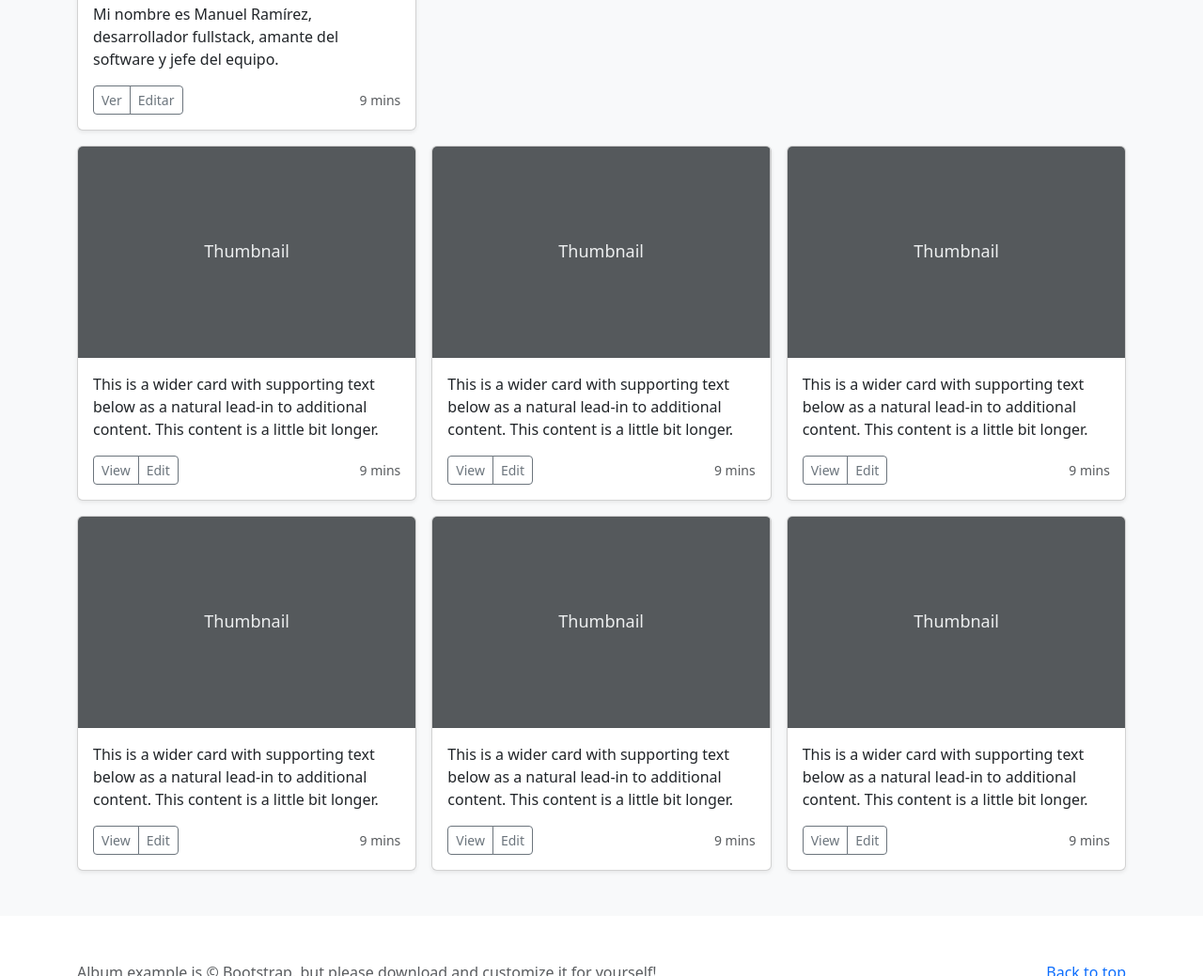
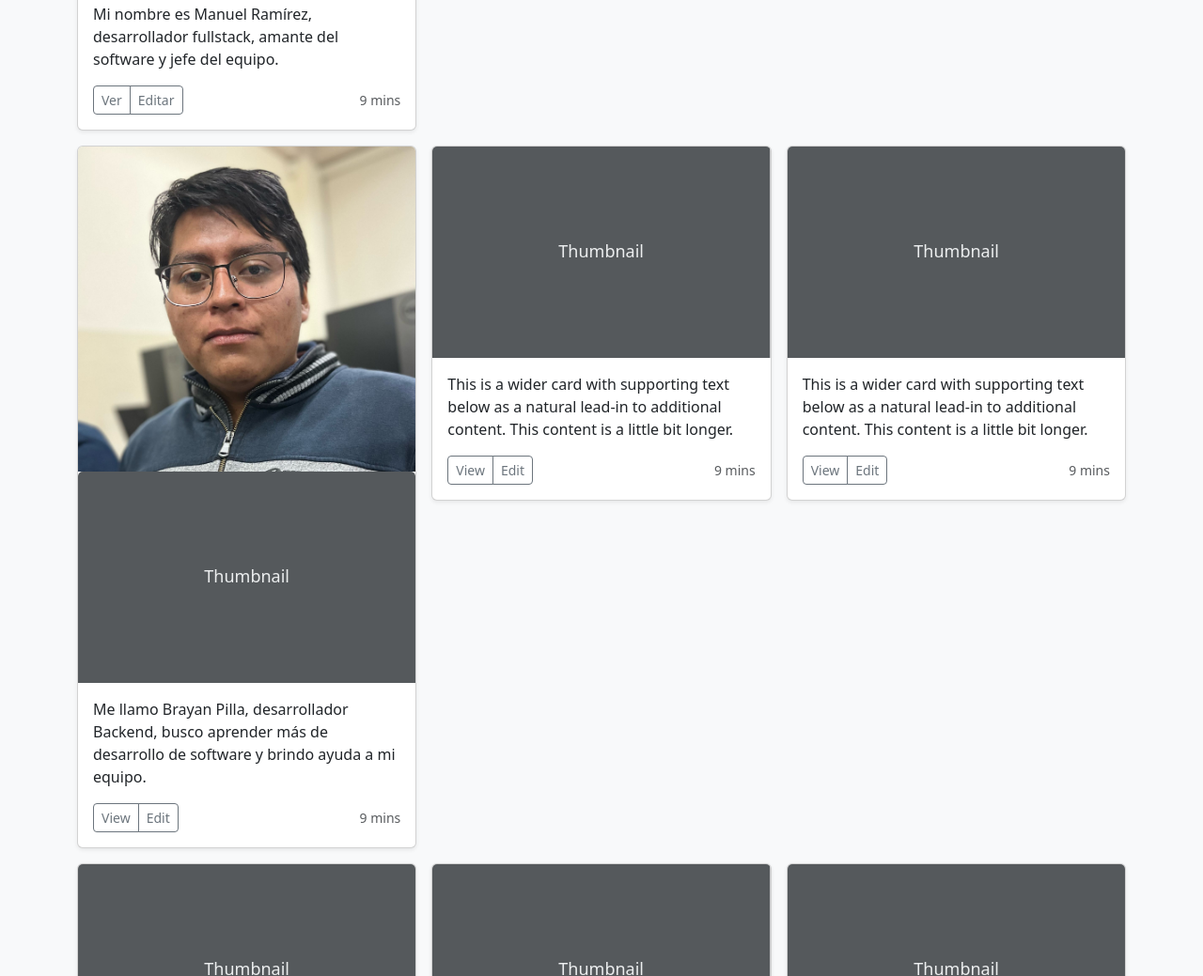
Before and after one commit to InkyWinkR/PracticaManejo, a plain HTML site: page album/index.html in a window 1280 px wide. Shown: the part 922-1961 px from the top of the page at 94% size. Drawn offline with Linux system fonts and the light colour scheme.

Commit message:
Se añadio la informacion del integrante Brayan Pilla

```diff
--- a/album/index.html
+++ b/album/index.html
@@ -264,9 +264,10 @@
 
         <div class="col">
           <div class="card shadow-sm">
+            <img src="../images/Brayan.jpeg" alt="imagen de Brayan" class="bd-placeholder-img card-img-top">
             <svg class="bd-placeholder-img card-img-top" width="100%" height="225" xmlns="http://www.w3.org/2000/svg" role="img" aria-label="Placeholder: Thumbnail" preserveAspectRatio="xMidYMid slice"><title>Placeholder</title><rect width="100%" height="100%" fill="#55595c"/><text x="50%" y="50%" fill="#eceeef" dy=".3em">Thumbnail</text></svg>
             <div class="card-body">
-              <p class="card-text">This is a wider card with supporting text below as a natural lead-in to additional content. This content is a little bit longer.</p>
+              <p class="card-text">Me llamo Brayan Pilla, desarrollador Backend, busco aprender más de desarrollo de software y brindo ayuda a mi equipo.</p>
               <div class="d-flex justify-content-between align-items-center">
                 <div class="btn-group">
                   <button type="button" class="btn btn-sm btn-outline-secondary">View</button>
```
Also changed, not shown: images/Brayan.jpeg (added).
